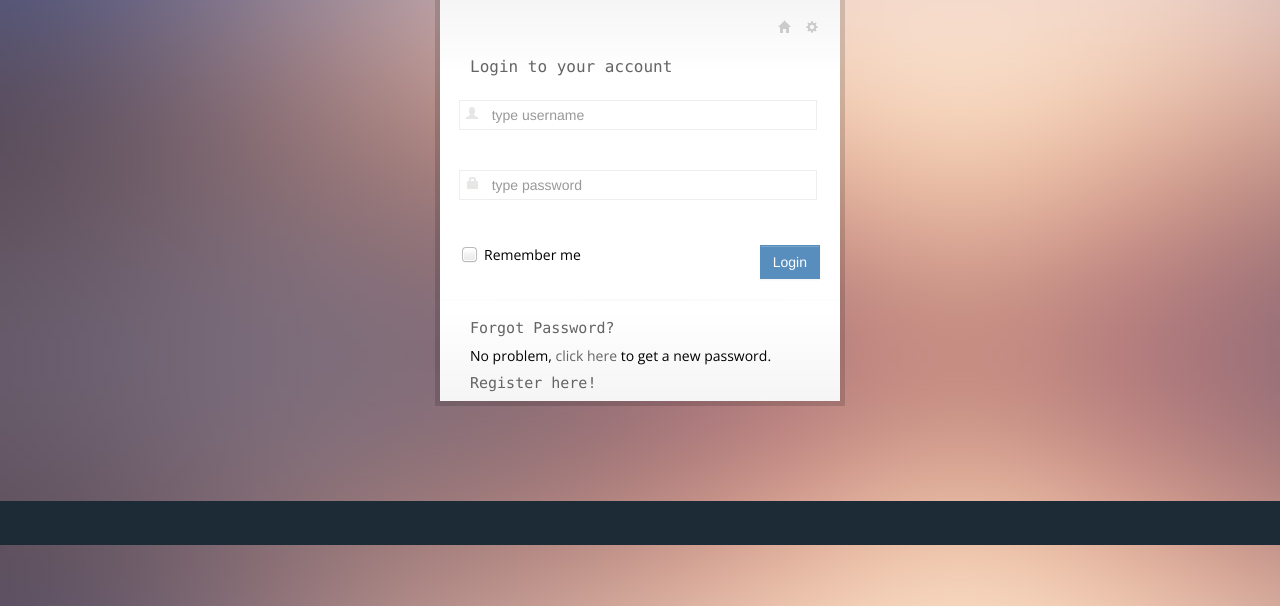
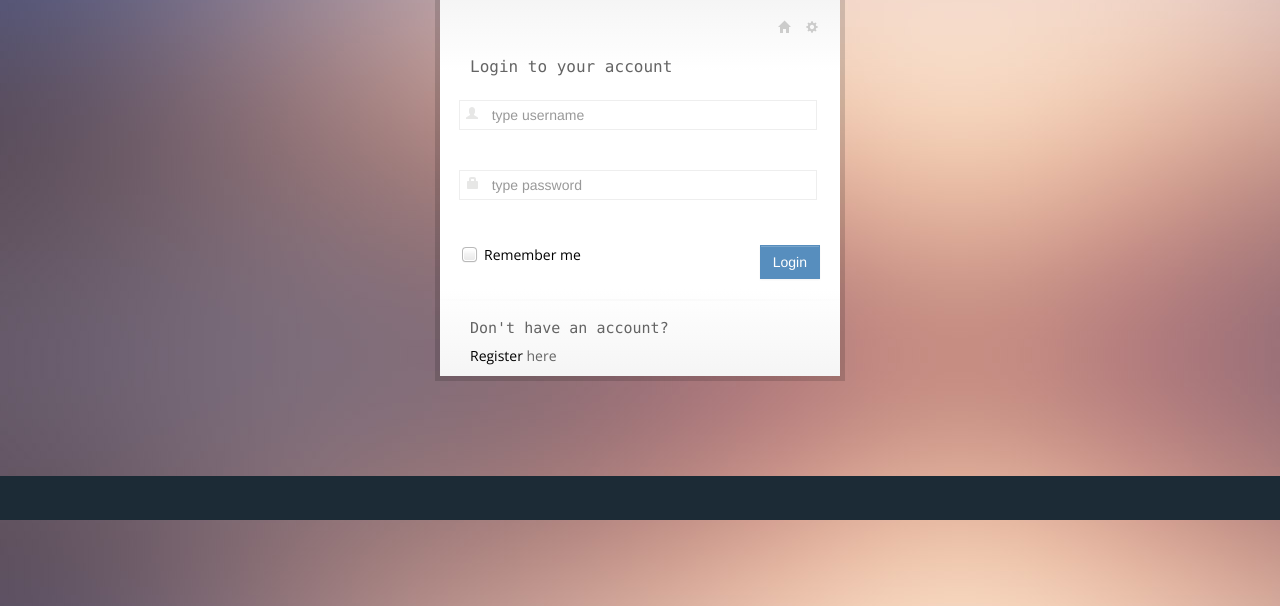
Before and after one commit to awpcourse/walking-coders, a Django app: page /login/ in a window 1280 px wide. Shown: the part 101-707 px from the top of the page. Run offline with Django 3.2, Linux system fonts and the light colour scheme; some libraries are stand-ins or nearby versions.

Commit message:
login message removed

```diff
--- a/templates/login.html
+++ b/templates/login.html
@@ -39,11 +39,10 @@
                         </fieldset>
                     </form>
                     <hr>
-                    <h3>Forgot Password?</h3>
+                    <h3>Don't have  an account?</h3>
                     <p>
-                        No problem, <a href="#">click here</a> to get a new password.
+                        Register <a href="{% url 'register' %}">here</a>
                     </p>
-                    <h3>Register <a href="{% url 'register' %}">here</a>!</h3>
                 {% endblock %}
             </div><!--/span-->
         </div><!--/row-->
```
